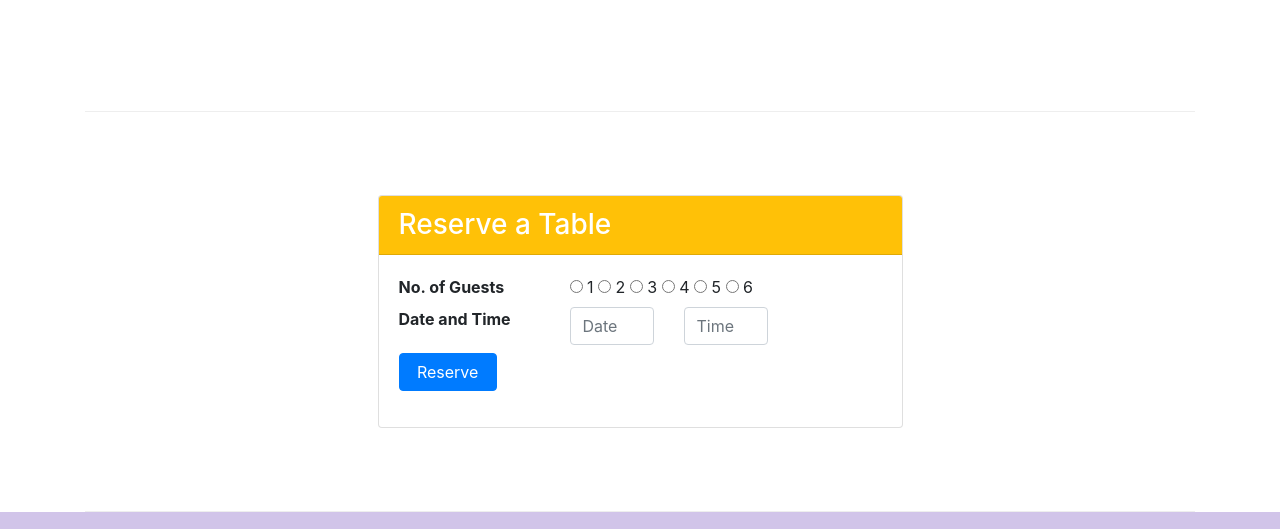
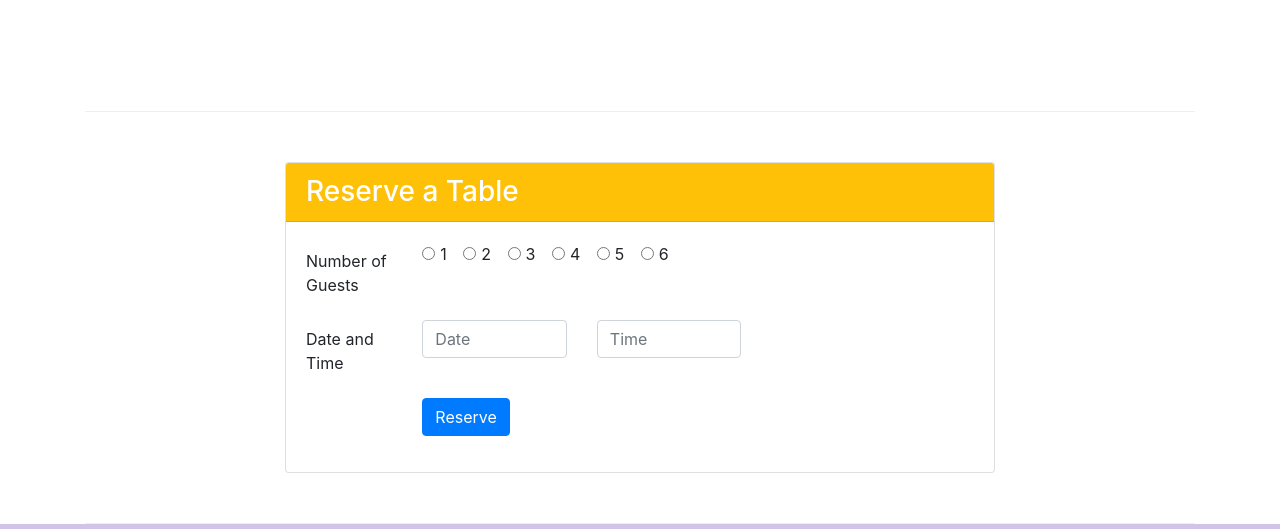
Before and after one commit to nehal076/Bootstarap4, a website: page index.html in a window 1280 px wide. Shown: the part 1422-1951 px from the top of the page. Drawn offline with nearby package versions, Linux system fonts and the light colour scheme.

Commit message:
Improvements in Reserve Table Form

```diff
--- a/index.html
+++ b/index.html
@@ -115,38 +115,61 @@
             </div>
         </div>
 
-        <div class="row row-content align-items-center justify-content-center" id="reserveTable">
-            <div class="col-12 col-sm-6">
-                <div class="card">
-                    <h3 class="card-header bg-warning text-white">Reserve a Table</h3>
-                    <div class="card-body">
-                        <dl class="row">
-                            <dt class="col-lg-4 col-sm col-xs-12">No. of Guests</dt>
-                            <dd class="col-lg-8 col-sm col-xs-12">
-                                <input type="radio" name="guestCount"> 1
-                                <input type="radio" name="guestCount"> 2
-                                <input type="radio" name="guestCount"> 3
-                                <input type="radio" name="guestCount"> 4
-                                <input type="radio" name="guestCount"> 5
-                                <input type="radio" name="guestCount"> 6
-                            </dd>
-                            <dt class="col-lg-4 col-sm">Date and Time</dt>
-                            <dd class="col-lg-8 col-sm">
-                                <div class="row">
-                                    <div class="col-xs-12 col-sm-4">
+
+        <div class="row row-content align-items-center">
+            <div class="col-12 offset-sm-2 col-sm-8">
+                <a name="reserveTable">
+                    <div class="card">
+                        <h3 class="card-header bg-warning text-white">Reserve a Table</h3>
+                        <div class="card-body">
+                            <form>
+                                <div class="form-group row">
+                                    <label for="number" class="col-sm-2 col-form-label">Number of Guests</label>
+                                    <div class="col-sm-6">
+                                        <div class="form-check form-check-inline">
+                                            <input class="form-check-input" type="radio" name="guestCount">
+                                            <label class="form-check-label">1</label>
+                                        </div>
+                                        <div class="form-check form-check-inline">
+                                            <input class="form-check-input" type="radio" name="guestCount">
+                                            <label class="form-check-label">2</label>
+                                        </div>
+                                        <div class="form-check form-check-inline">
+                                            <input class="form-check-input" type="radio" name="guestCount">
+                                            <label class="form-check-label">3</label>
+                                        </div>
+                                        <div class="form-check form-check-inline">
+                                            <input class="form-check-input" type="radio" name="guestCount">
+                                            <label class="form-check-label">4</label>
+                                        </div>
+                                        <div class="form-check form-check-inline">
+                                            <input class="form-check-input" type="radio" name="guestCount">
+                                            <label class="form-check-label">5</label>
+                                        </div>
+                                        <div class="form-check form-check-inline">
+                                            <input class="form-check-input" type="radio" name="guestCount">
+                                            <label class="form-check-label">6</label>
+                                        </div>
+                                    </div>
+                                </div>
+                                <div class="form-group row">
+                                    <label for="Date" class = "col-12 col-sm-2 col-form-label">Date and Time</label>
+                                    <div class="col-5 col-sm-3">
                                         <input type="text" class="form-control" placeholder="Date">
                                     </div>
-                                    <div class="col-xs-12 col-sm-4">
-                                        <input type="text" class="form-control" placeholder="Time">
+                                    <div class="col-5 col-sm-3">
+                                        <input type="text" class = "form-control" placeholder="Time">
                                     </div>
                                 </div>
-                            </dd>
-                            <dt class="col-lg-3 col-sm">
-                                <button class="btn btn-primary btn-block">Reserve</button>
-                            </dt>
-                        </dl>
+                                <div class="form-group row">
+                                    <div class="offset-md-2 col-md-10">
+                                        <button type="submit" class="btn btn-primary">Reserve</button>
+                                    </div>
+                                </div>
+                            </form>
+                        </div>
                     </div>
-                </div>
+                </a>
             </div>
         </div>
     </div>
```
